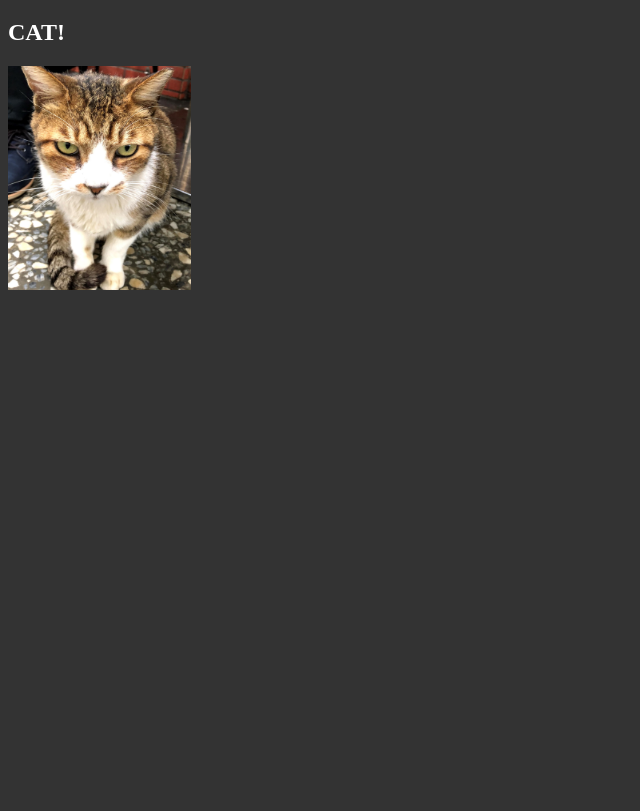
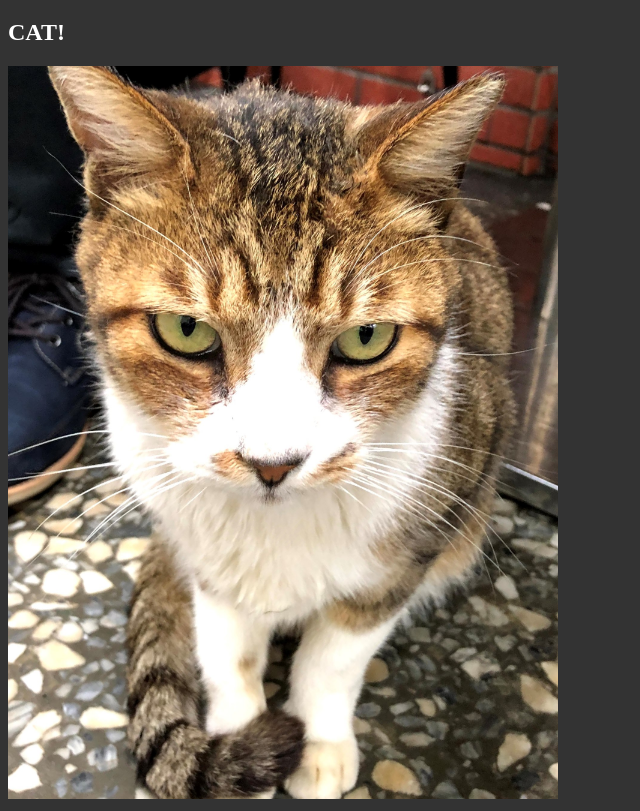
Before and after one commit to bertt168/nodeJS_test, a website: page public/index.html in a window 1280 px wide. Shown: the part 61-872 px from the top of the page, without its empty margins (0-640 px from the left). Before the commit the page ends 800 px from the top, so only its background shows below. Drawn offline with Linux system fonts and the light colour scheme.

Commit message:
move images file path and rename image to images

```diff
--- a/public/index.html
+++ b/public/index.html
@@ -10,6 +10,6 @@
 <body>
     <h1>This is Node.js all index</h1>
 	<h2>CAT!</h2>
-	<img src="../image/cat.jpg" alt="Trulli" width="183" height="224">
+	<img src="images/cat.jpg" alt="Trulli" width="550" height="733">
 </body>
 </html>
```
Also changed, not shown: public/images/cat.jpg (renamed from image/cat.jpg).
